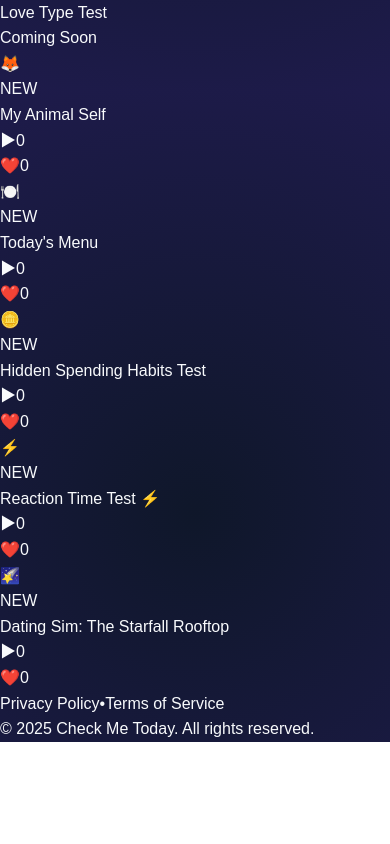
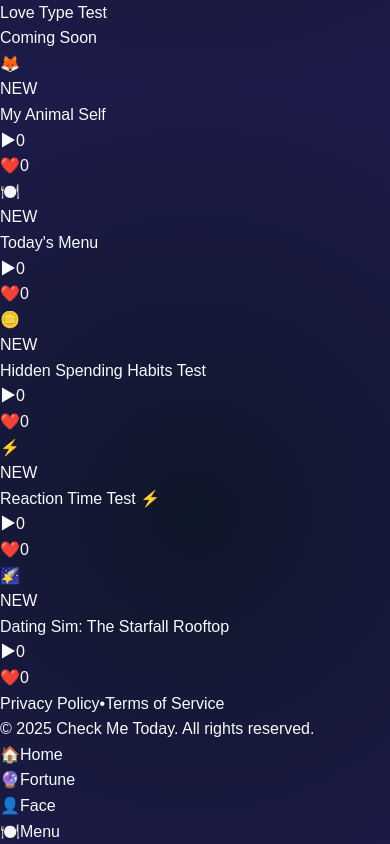
Before and after one commit to N00BWORLD/check-me-today, a Next.js app: page / in a window 390 px wide. Shown: the part 1597-2441 px from the top of the page. Before the commit the page ends 2339 px from the top, so only its background shows below. Built offline with nearby package versions, Linux system fonts and the light colour scheme; a web font is replaced by a local one.

Commit message:
feat(mobile): Implement PWA manifest and Bottom Navigation Bar

```diff
--- a/src/app/layout.tsx
+++ b/src/app/layout.tsx
@@ -3,9 +3,11 @@ import "./globals.css";
 import Script from "next/script";
 import { LanguageProvider } from "@/context/LanguageContext";
 import { ThemeProvider } from "@/context/ThemeContext";
+import BottomNav from "@/components/BottomNav";
 
 export const metadata: Metadata = {
   metadataBase: new URL("https://check-me.today"),
+  manifest: "/manifest.json",
   title: {
     default: "Check Me Today | 오늘 나를 확인해봐",
     template: "%s | Check Me Today",
@@ -127,6 +129,7 @@ export default function RootLayout({
         <ThemeProvider>
           <LanguageProvider>
             {children}
+            <BottomNav />
           </LanguageProvider>
         </ThemeProvider>
       </body>
--- a/src/app/page.tsx
+++ b/src/app/page.tsx
@@ -243,12 +243,6 @@ export default function Home() {
         </div>
       </footer>
 
-      {/* Bottom Ad */}
-      <div className="fixed bottom-0 left-0 right-0 z-40 bg-white/80 dark:bg-slate-900/80 backdrop-blur-sm border-t border-slate-200 dark:border-slate-800 flex justify-center items-center h-[60px]">
-        <div className="w-full max-w-[320px] h-[50px] overflow-hidden">
-          <AdUnit slotId="1234567890" format="horizontal" responsive={false} className="w-full h-full" />
-        </div>
-      </div>
     </main>
   );
 }
--- /dev/null
+++ b/src/components/BottomNav.tsx
@@ -0,0 +1,68 @@
+"use client";
+
+import Link from "next/link";
+import { usePathname } from "next/navigation";
+import { useLanguage } from "@/context/LanguageContext";
+
+export default function BottomNav() {
+    const pathname = usePathname();
+    const { lang, t } = useLanguage();
+
+    const navItems = [
+        {
+            href: "/",
+            icon: "🏠",
+            label: { ko: "홈", en: "Home", zh: "主页", ja: "ホーム" },
+            match: (path: string) => path === "/"
+        },
+        {
+            href: "/fortune",
+            icon: "🔮",
+            label: { ko: "운세", en: "Fortune", zh: "运势", ja: "運勢" },
+            match: (path: string) => path.startsWith("/fortune")
+        },
+        {
+            href: "/face-reading",
+            icon: "👤",
+            label: { ko: "관상", en: "Face", zh: "面相", ja: "人相" },
+            match: (path: string) => path.startsWith("/face-reading")
+        },
+        {
+            href: "/menu-recommendation",
+            icon: "🍽️",
+            label: { ko: "메뉴", en: "Menu", zh: "菜单", ja: "メニュー" },
+            match: (path: string) => path.startsWith("/menu-recommendation")
+        }
+    ];
+
+    return (
+        <div className="fixed bottom-0 left-0 right-0 z-50 pointer-events-none flex justify-center">
+            <nav className="w-full max-w-xl pointer-events-auto bg-white/80 dark:bg-slate-900/90 backdrop-blur-lg border-t border-slate-200 dark:border-slate-800 pb-safe pt-2 px-6">
+                <ul className="flex items-center justify-between">
+                    {navItems.map((item) => {
+                        const isActive = item.match(pathname);
+                        return (
+                            <li key={item.href}>
+                                <Link
+                                    href={item.href}
+                                    className={`flex flex-col items-center gap-1 p-2 rounded-xl transition-all duration-200 ${isActive
+                                            ? "text-purple-600 dark:text-purple-400 scale-105"
+                                            : "text-slate-400 dark:text-slate-500 hover:text-slate-600 dark:hover:text-slate-300"
+                                        }`}
+                                    aria-current={isActive ? "page" : undefined}
+                                >
+                                    <span className={`text-xl ${isActive ? "animate-bounce-subtle" : "grayscale"}`}>
+                                        {item.icon}
+                                    </span>
+                                    <span className="text-[10px] font-medium">
+                                        {item.label[lang] || item.label.en}
+                                    </span>
+                                </Link>
+                            </li>
+                        );
+                    })}
+                </ul>
+            </nav>
+        </div>
+    );
+}
```
Also changed, not shown: public/manifest.json (added).
